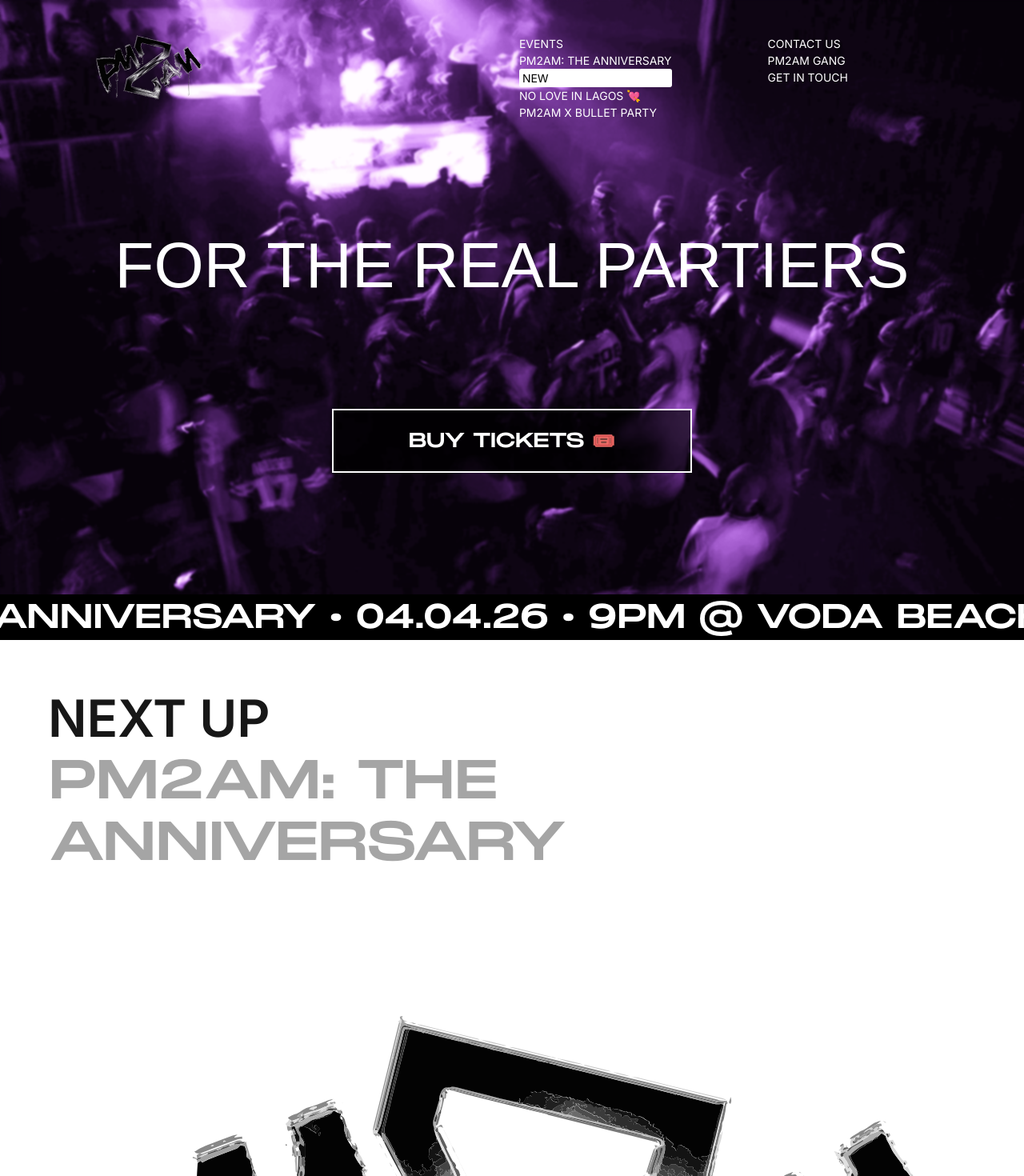
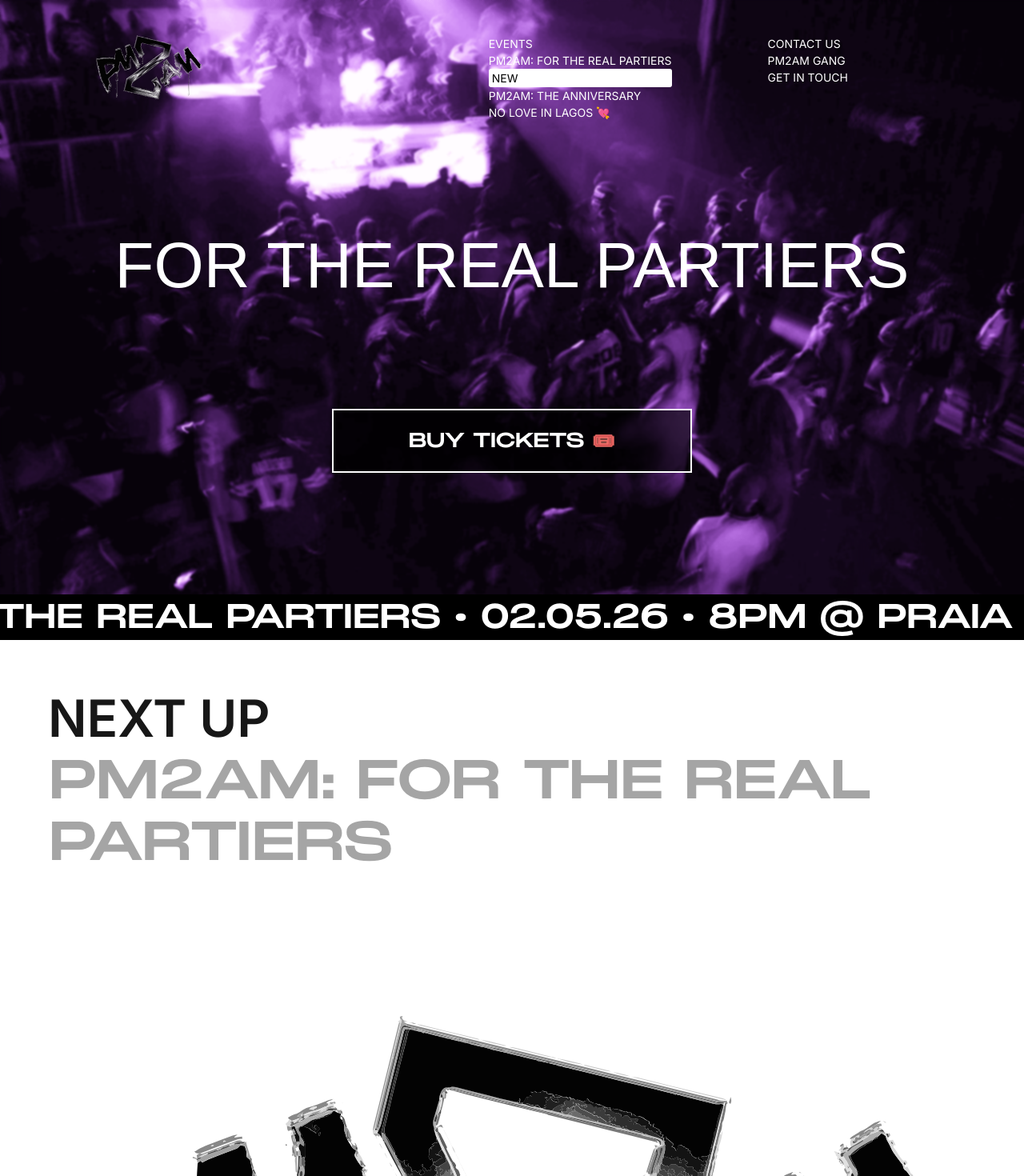
Before and after one commit to chani24/pm2am, a Next.js app: page / in a window 1280 px wide. Shown: the top 1470 px of the page at 80% size. Built offline with nearby package versions, Linux system fonts and the light colour scheme; grey boxes are pictures that could not be loaded; a web font is replaced by a local one.

Commit message:
new party ftrp

```diff
--- a/src/app/page.tsx
+++ b/src/app/page.tsx
@@ -84,12 +84,12 @@
             >
               <div ref={slider} className="marquee">
                 <p ref={firstText}>
-                  PM2AM PRESENTS: THE ANNIVERSARY • 04.04.26 • 9PM @ VODA BEACH
-                  CLUB
+                  PM2AM PRESENTS: FOR THE REAL PARTIERS • 02.05.26 • 8PM @ PRAIA
+                  LAGOS
                 </p>
                 <p ref={secondText}>
-                  PM2AM PRESENTS: THE ANNIVERSARY • 04.04.26 • 9PM @ VODA BEACH
-                  CLUB
+                  PM2AM PRESENTS: FOR THE REAL PARTIERS • 02.05.26 • 8PM @ PRAIA
+                  LAGOS
                 </p>
               </div>
             </div>
@@ -100,10 +100,10 @@
             <h2>NEXT UP</h2>
             <h2 className="monument">
               <a
-                href="https://tix.africa/discover/pm2am-anniversary"
+                href="https://tix.africa/discover/pm2am-for-the-real-partiers"
                 target="_blank"
               >
-                PM2AM: THE ANNIVERSARY
+                PM2AM: FOR THE REAL PARTIERS
               </a>
             </h2>
           </div>
--- a/src/components/gallery/gallery.tsx
+++ b/src/components/gallery/gallery.tsx
@@ -7,8 +7,8 @@
   {
     image: "girl-at-bullet-party.png",
     span: "1",
-    eventImage: "anniversary.png",
-    venue: "VODA BEACH CLUB",
+    eventImage: "ftrp.png",
+    venue: "PRAIA LAGOS",
     location: "LAGOS",
     buttonLink: "https://tix.africa/discover/pm2am-anniversary",
     buttonText: "BUY TICKETS",
--- a/src/components/nav/nav.tsx
+++ b/src/components/nav/nav.tsx
@@ -50,15 +50,15 @@
               <div className="font-semibold flex flex-col gap-1">
                 <div className="flex gap-2 items-center">
                   <a
-                    href="https://tix.africa/discover/pm2am-anniversary"
+                    href="https://tix.africa/discover/pm2am-for-the-real-partiers"
                     target="_blank"
                   >
-                    PM2AM: THE ANNIVERSARY
+                    PM2AM: FOR THE REAL PARTIERS
                   </a>
                   <div className="new">NEW</div>
                 </div>
+                <p>PM2AM: THE ANNIVERSARY</p>
                 <p>NO LOVE IN LAGOS 💘</p>
-                <p>PM2AM X BULLET PARTY</p>
               </div>
             </div>
             <div>
@@ -105,15 +105,15 @@
           <div className="font-sm font-semibold flex flex-col gap-2 items-center">
             <div className="flex gap-2 items-center justify-center">
               <a
-                href="https://tix.africa/discover/pm2am-anniversary"
+                href="https://tix.africa/discover/pm2am-for-the-real-partiers"
                 target="_blank"
               >
-                PM2AM: THE ANNIVERSARY
+                PM2AM: FOR THE REAL PARTIERS
               </a>
               <div className="new">NEW</div>
             </div>
+            <p className="text-[#C2C2C2]">PM2AM: THE ANNIVERSARY</p>
             <p className="text-[#C2C2C2]">NO LOVE IN LAGOS 💘</p>
-            <p className="text-[#C2C2C2]">PM2AM X BULLET PARTY</p>
           </div>
         </div>
         <div className="nav_footer">
--- a/src/components/ticketsModal/TicketsModal.tsx
+++ b/src/components/ticketsModal/TicketsModal.tsx
@@ -18,7 +18,7 @@
 
 const events: Event[] = [
   {
-    name: "PM2AM: THE ANNIVERSARY",
+    name: "PM2AM: FOR THE REAL PARTIERS",
     url: "https://tix.africa/discover/pm2am-anniversary",
   },
 ];
```
Also changed, not shown: public/ftrp.png (added).
